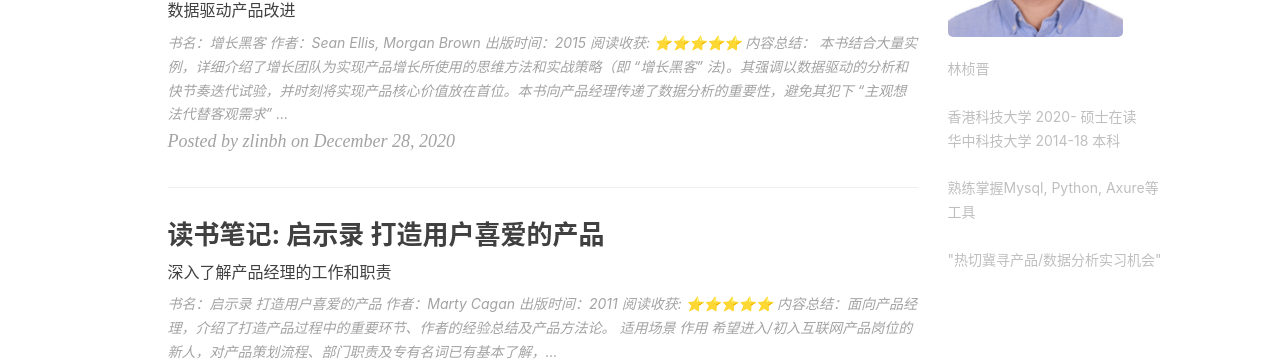
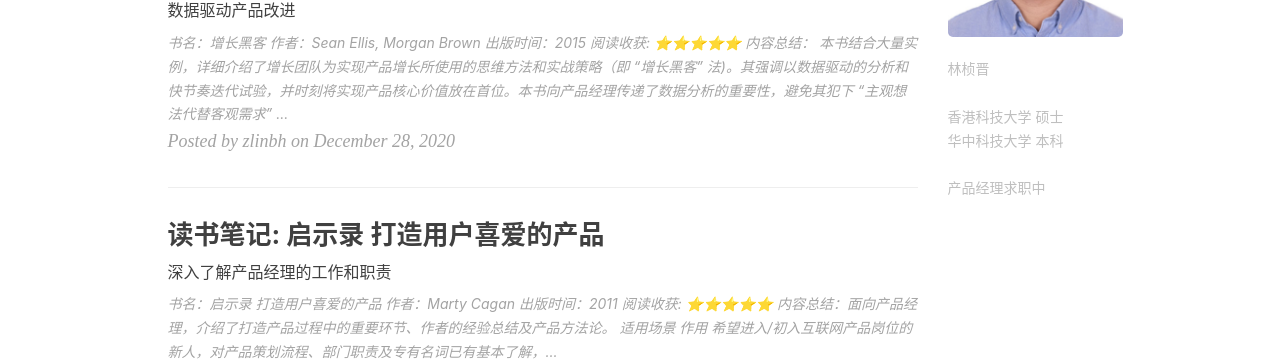
Before and after one commit to zlinbh/zlinbh.github.io, a Jekyll site: the page built from index.html, in a window 1280 px wide. Shown: the part 753-1114 px from the top of the page. Built offline with Jekyll 4.4.1, drawn with Linux system fonts in a browser that asks for light colours; nearby versions of some CDN libraries; the list of posts is cut into pages by our own code; comment, search, counter and statistics services are not loaded.

Commit message:
Update _config.yml

```diff
--- a/_config.yml
+++ b/_config.yml
@@ -1,9 +1,9 @@
 # Site settings
 title: My Blog
 SEOTitle: My Blog
+description: "我的产品学习记录"
 header-img: img/home-bg-o.jpg
 email: zlinbh@qq.com
-description:
 keyword: "博客，个人网站，互联网，产品，数据分析"
 
 # Publish posts or collection documents with a future date.
@@ -71,9 +71,8 @@
 # Sidebar settings
 sidebar: true                      # whether or not using Sidebar.
 sidebar-about-description: "林桢晋<br><br>
-香港科技大学 2020- 硕士在读<br>华中科技大学 2014-18 本科<br><br>
-熟练掌握Mysql, Python, Axure等工具<br><br>
-\"热切冀寻产品/数据分析实习机会\""
+香港科技大学 硕士<br>华中科技大学 本科<br><br>
+产品经理求职中"
 sidebar-avatar: /img/my_avatar.jpg     # use absolute URL, seeing it's used in both `/` and `/about/`
 
 
```
